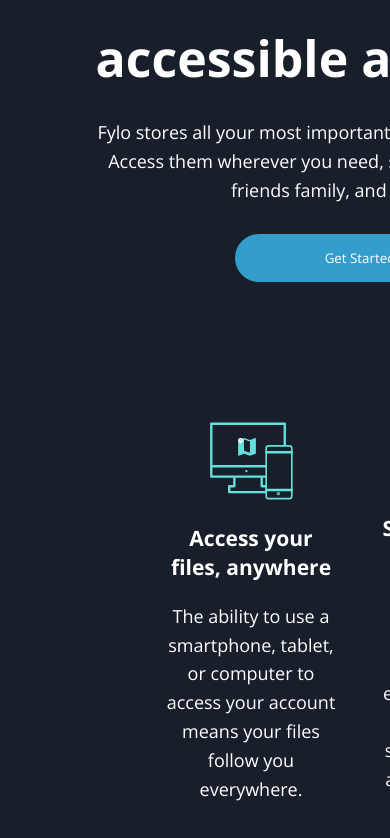
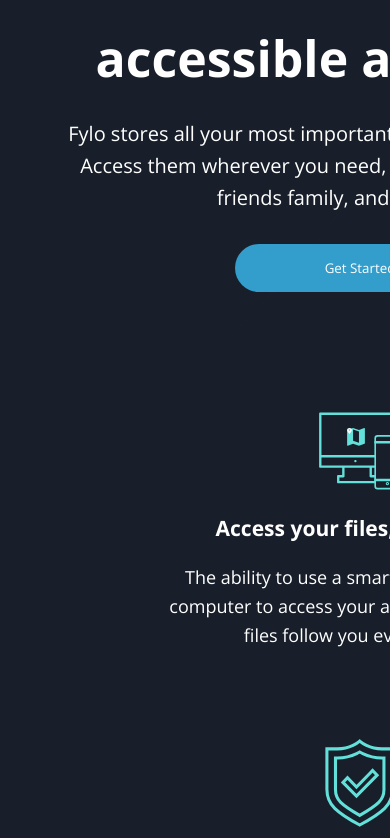
Before and after one commit to Kassimmichael/Fylo-dark-theme-landing-page, a plain HTML site: page index.html in a window 390 px wide. Shown: the part 866-1704 px from the top of the page. Drawn offline with nearby package versions, Linux system fonts and the light colour scheme.

Commit message:
flex-direction

```diff
--- a/style.css
+++ b/style.css
@@ -260,11 +260,7 @@ footer .socials ul a ion-icon {
   color: #ffffff;
 }
 
-/* @media screen and (min-width: 600px) {
-  body {
-    max-width: 1440px;
-  } */
-
+@media screen and (max-width: 600px) {
   header {
     background-image: url(./images/bg-curvy-desktop.svg);
   }
@@ -278,17 +274,14 @@ footer .socials ul a ion-icon {
   }
 
   header p {
-    /* font-size: 2rem; */
+    font-size: 2rem;
   }
 
   .access {
     padding: 0 9em;
-    display: grid;
-    flex-wrap: wrap;
-    grid-template-columns: repeat(2, 1fr);
-    width: 100%;
+    flex-direction: column;
     gap: 40px;
-    align-items: center;
+    align-items: center; */
   }
 
   .productive {
@@ -305,12 +298,12 @@ footer .socials ul a ion-icon {
   }
 
   .reviews {
-    display: grid;
+    /* display: grid;
     grid-template-columns: repeat(3, 1fr);
     gap: 20px;
     font-size: 16px;
     flex-wrap: wrap;
-    /* flex-direction: row; */
+    flex-direction: row; */
   }
 
   .reviews .quote {
```
